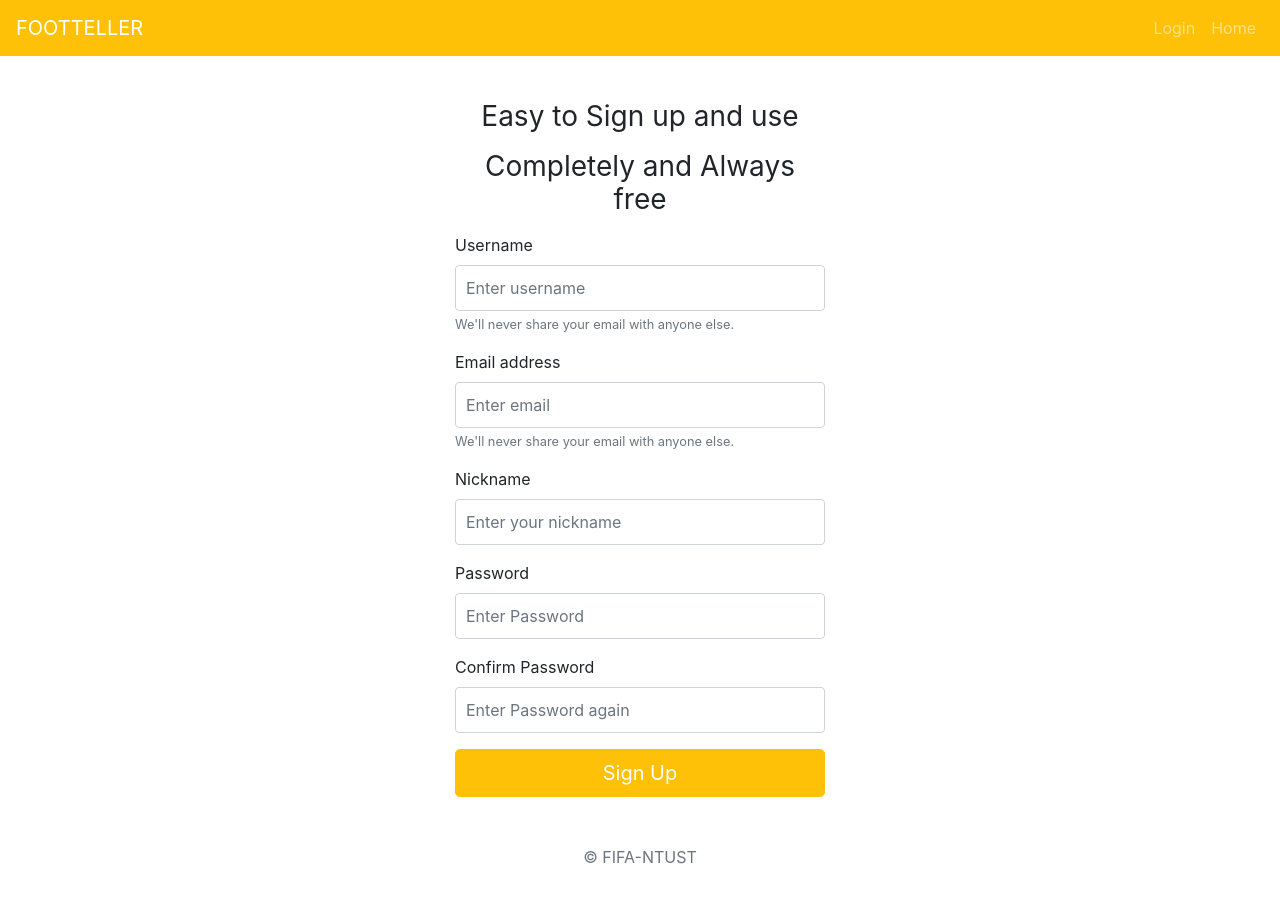
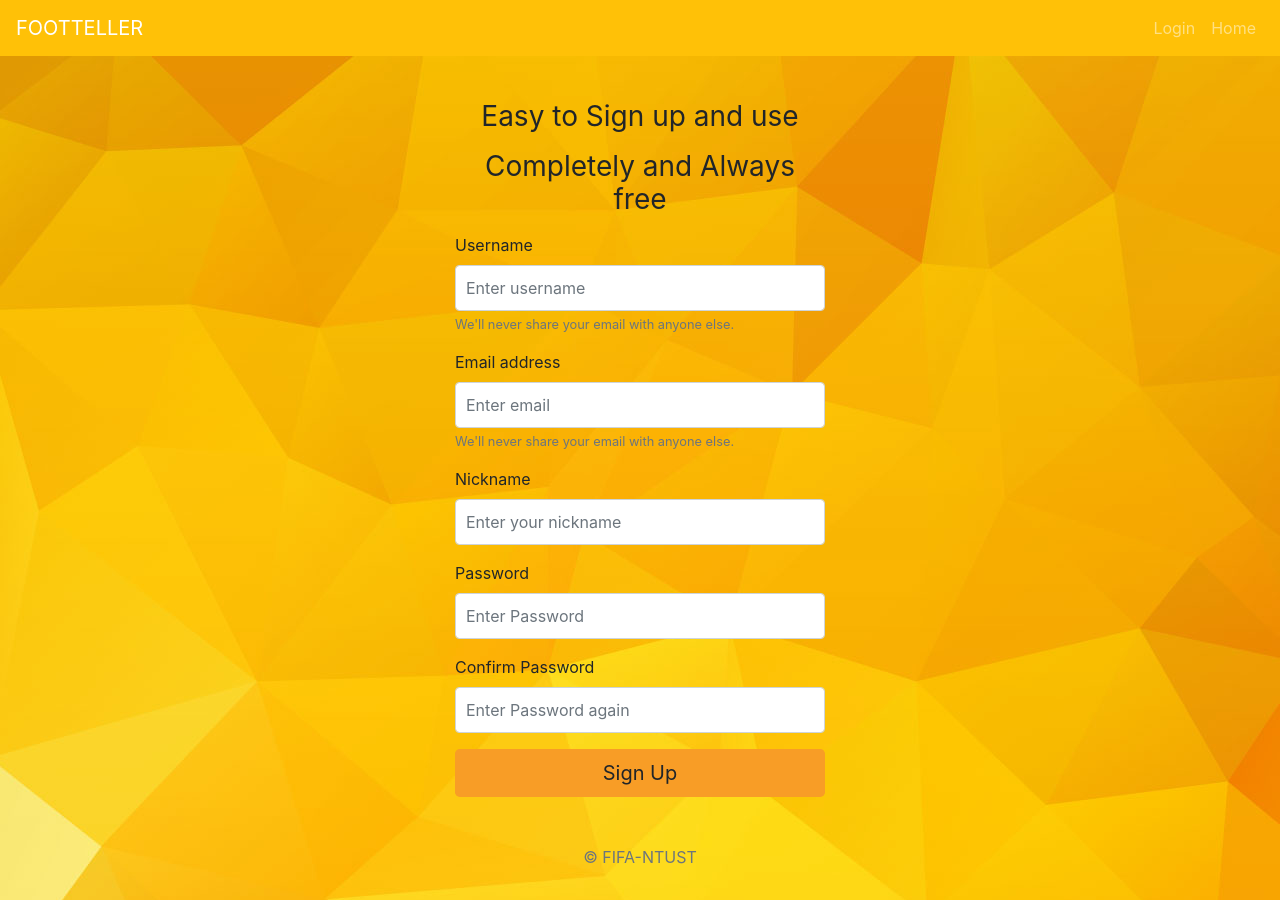
Before and after one commit to NTUST/108-team6, a Django app: page /register/ in a window 1280 px wide. Run offline with Django 3.2, Linux system fonts and the light colour scheme; some libraries are stand-ins or nearby versions.

Commit message:
update register page

```diff
--- a/main/templates/register.html
+++ b/main/templates/register.html
@@ -15,6 +15,8 @@
     <style>
         body {
             height: 100%;
+            background-image: url('../static/orange.jpg');
+            background-attachment: scroll;
         }
 
         .form-signup {
@@ -85,7 +87,7 @@
     </div>
     <div class="registrationFormAlert" id="divCheckPasswordMatch"></div>
 
-    <button class="btn btn-lg btn-warning btn-block text-white" type="submit">Sign Up
+    <button class="btn btn-lg btn-default btn-block " type="submit" style="background-color: rgb(248, 157, 38)">Sign Up
     </button>
     <p class="mt-5 mb-3 text-muted text-center">&copy; FIFA-NTUST</p>
 </form>
```
Also changed, not shown: main/static/orange.jpg (added).
